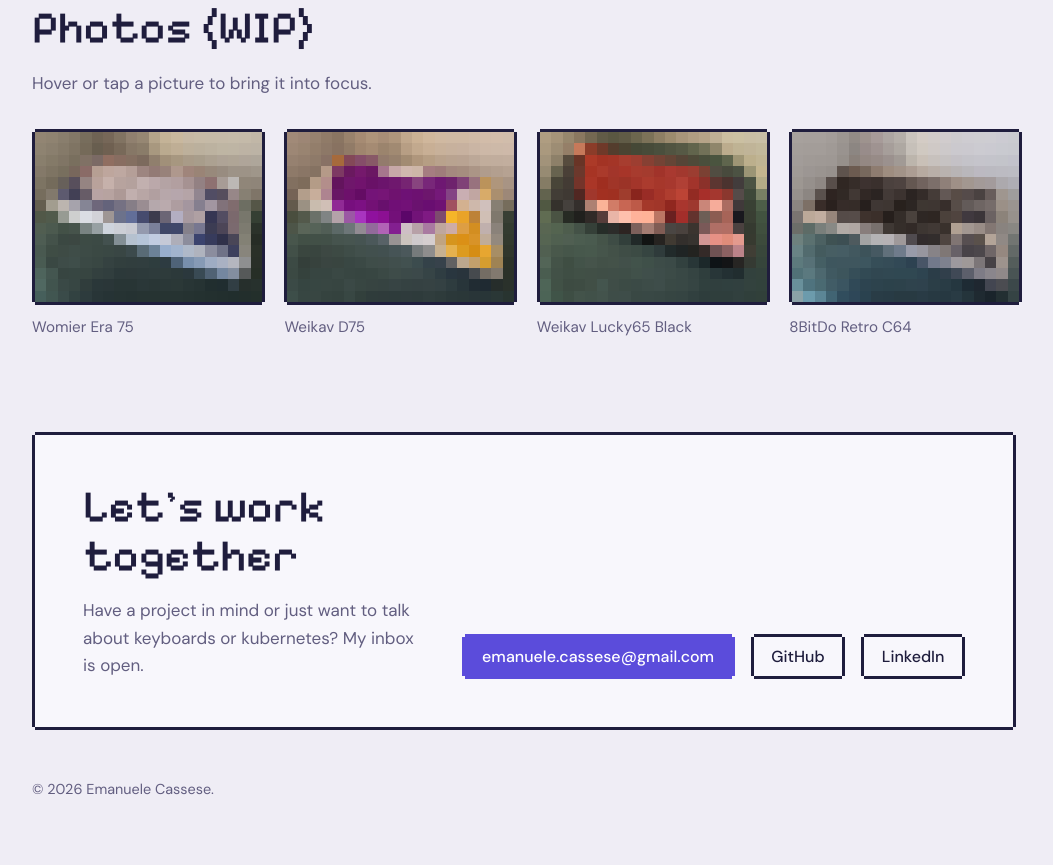
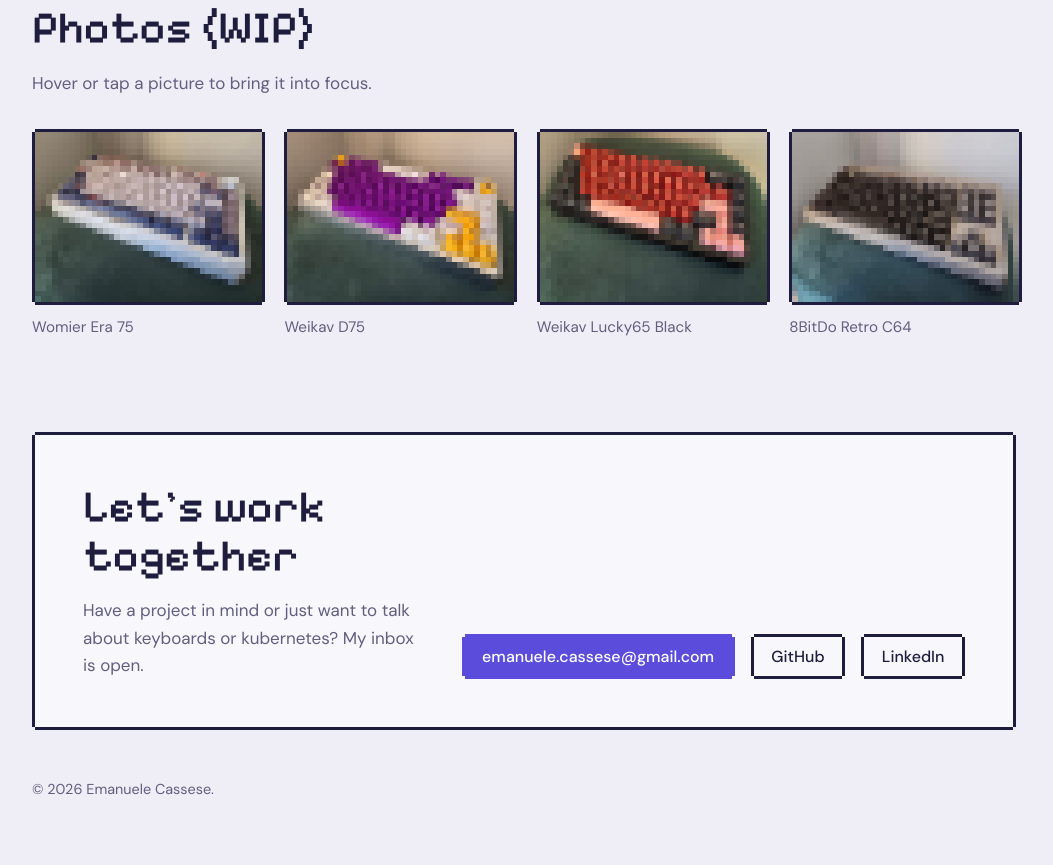
Before and after one commit to emanuelecassese/emanuelecassese, a plain HTML site: page index.html in a window 1280 px wide. Shown: the part 3820-4685 px from the top of the page, without its empty margins (116-1169 px from the left). Drawn offline with Linux system fonts and the light colour scheme.

Commit message:
fix: image blur

```diff
--- a/index.html
+++ b/index.html
@@ -413,7 +413,7 @@ function renderPhotos(){
   el.innerHTML=PHOTOS.map((p,i)=>`
     <figure class="photo">
       <button type="button" aria-label="Sharpen photo: ${p.caption}" data-i="${i}">
-        <canvas class="px" width="240" height="180"></canvas>
+        <canvas class="px" width="480" height="360"></canvas>
       </button>
       <figcaption>${p.caption}</figcaption>
     </figure>`).join("");
@@ -441,9 +441,9 @@ function renderPhotos(){
     if(p.src){const img=new Image();img.onload=()=>{state.src=img;paint()};img.src=p.src}
     else{state.src=fakePhoto(p.seed,p.scene);paint()}
     btn.addEventListener("mouseenter",()=>go(1));
-    btn.addEventListener("mouseleave",()=>go(12));
+    btn.addEventListener("mouseleave",()=>go(24));
     btn.addEventListener("focus",()=>go(1));
-    btn.addEventListener("blur",()=>go(12));
+    btn.addEventListener("blur",()=>go(24));
     btn.addEventListener("click",()=>go(state.target===1?12:1));
   });
 }
```
